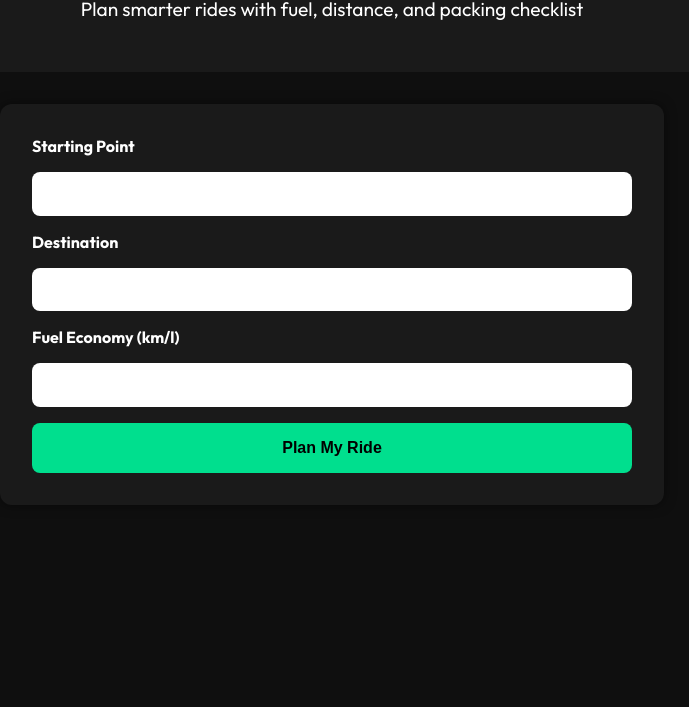
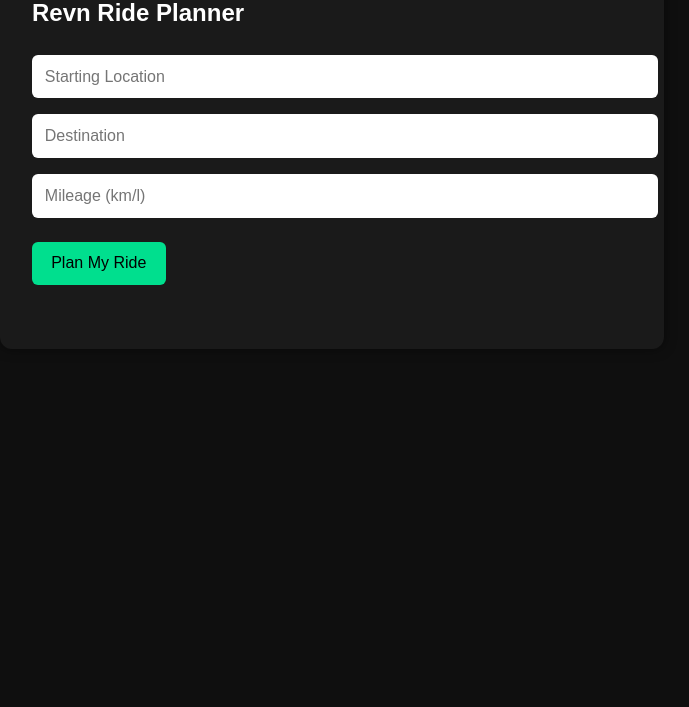
Before and after one commit to zoroo-oo/Revnn, a plain HTML site: page index.html in a window 1280 px wide. Shown: the part 93-800 px from the top of the page, without its empty margins (308-997 px from the left). Drawn offline with Linux system fonts and the light colour scheme.

Commit message:
Update index.html

```diff
--- a/index.html
+++ b/index.html
@@ -3,103 +3,114 @@
 <head>
   <meta charset="UTF-8" />
   <meta name="viewport" content="width=device-width, initial-scale=1.0"/>
-  <title>Revn - Plan Smarter Rides</title>
-  <link href="https://fonts.googleapis.com/css2?family=Outfit:wght@400;700&display=swap" rel="stylesheet">
+  <title>Revn — Plan Your Ride</title>
   <style>
     body {
       font-family: 'Outfit', sans-serif;
-      margin: 0;
-      padding: 0;
-      background: #0f0f0f;
-      color: #fff;
+      background-color: #0f0f0f;
+      color: white;
+      padding: 2rem;
     }
-    header {
+    .container {
+      max-width: 600px;
+      margin: auto;
+      background-color: #1a1a1a;
       padding: 2rem;
-      background: #1a1a1a;
-      text-align: center;
-    }
-    header h1 {
-      font-size: 2.5rem;
-      margin: 0;
-      color: #00df8e;
-    }
-    header p {
-      font-size: 1.2rem;
-      margin-top: 0.5rem;
-    }
-    main {
-      max-width: 600px;
-      margin: 2rem auto;
-      padding: 2rem;
-      background: #1a1a1a;
       border-radius: 12px;
-      box-shadow: 0 0 12px rgba(0, 0, 0, 0.5);
-    }
-    form {
-      display: flex;
-      flex-direction: column;
-      gap: 1rem;
-    }
-    label {
-      font-weight: bold;
+      box-shadow: 0 0 12px rgba(0,0,0,0.5);
     }
     input {
+      width: 100%;
       padding: 0.8rem;
+      margin: 0.5rem 0;
+      border-radius: 6px;
       border: none;
-      border-radius: 8px;
       font-size: 1rem;
     }
     button {
-      background: #00df8e;
+      background-color: #00df8e;
       border: none;
-      padding: 1rem;
-      border-radius: 8px;
-      font-weight: bold;
+      padding: 0.8rem 1.2rem;
       font-size: 1rem;
-      color: #000;
+      border-radius: 6px;
       cursor: pointer;
-      transition: background 0.3s;
+      margin-top: 1rem;
     }
-    button:hover {
-      background: #00b46c;
+    #output {
+      margin-top: 2rem;
     }
+    p { line-height: 1.6; }
   </style>
 </head>
 <body>
-  <header>
-    <h1>Revn</h1>
-    <p>Plan smarter rides with fuel, distance, and packing checklist</p>
-  </header>
-  <main>
-    <form id="revn-form">
-      <label for="start">Starting Point</label>
-      <input type="text" id="start" required>
+  <div class="container">
+    <h2>Revn Ride Planner</h2>
+    <input type="text" id="start" placeholder="Starting Location" />
+    <input type="text" id="end" placeholder="Destination" />
+    <input type="number" id="economy" placeholder="Mileage (km/l)" />
+    <button onclick="planRide()">Plan My Ride</button>
 
-      <label for="end">Destination</label>
-      <input type="text" id="end" required>
-
-      <label for="economy">Fuel Economy (km/l)</label>
-      <input type="number" id="economy" required>
-
-      <button type="submit">Plan My Ride</button>
-    </form>
-  </main>
+    <div id="output"></div>
+  </div>
 
   <script>
-    document.getElementById("revn-form").addEventListener("submit", function(e) {
-      e.preventDefault();
+    const apiKey = "eyJvcmciOiI1YjNjZTM1OTc4NTExMTAwMDFjZjYyNDgiLCJpZCI6Ijg0ZDAwNWNmMTdjMjQyNjVhYWRjMGJmZTFlNWIyNmUzIiwiaCI6Im11cm11cjY0In0=";
+
+    async function getCoordinates(place) {
+      const url = `https://nominatim.openstreetmap.org/search?format=json&q=${encodeURIComponent(place)}`;
+      const res = await fetch(url, { headers: { 'User-Agent': 'RevnApp/1.0' } });
+      const data = await res.json();
+      if (data.length > 0) return [parseFloat(data[0].lon), parseFloat(data[0].lat)];
+      else throw new Error(`Location not found: ${place}`);
+    }
+
+    async function getDistance(startCoords, endCoords) {
+      const res = await fetch("https://api.openrouteservice.org/v2/directions/driving-car", {
+        method: "POST",
+        headers: {
+          "Authorization": apiKey,
+          "Content-Type": "application/json"
+        },
+        body: JSON.stringify({ coordinates: [startCoords, endCoords] })
+      });
+
+      if (!res.ok) {
+        const err = await res.json();
+        throw new Error(err.error || "Failed to fetch route data");
+      }
+
+      const data = await res.json();
+      return data.routes[0].summary.distance / 1000; // km
+    }
+
+    async function planRide() {
       const start = document.getElementById("start").value;
       const end = document.getElementById("end").value;
-      const economy = document.getElementById("economy").value;
+      const economy = parseFloat(document.getElementById("economy").value);
+      const output = document.getElementById("output");
 
-      const params = new URLSearchParams({
-        start: start,
-        end: end,
-        economy: economy
-      });
+      output.innerHTML = "Calculating...";
 
-      window.location.href = "results.html?" + params.toString();
-    });
+      try {
+        const startCoords = await getCoordinates(start);
+        const endCoords = await getCoordinates(end);
+        const distance = await getDistance(startCoords, endCoords);
+
+        const fuelNeeded = (distance / economy).toFixed(2);
+        const fuelCost = (fuelNeeded * 105).toFixed(2); // ₹105/l
+
+        output.innerHTML = `
+          <p><strong>From:</strong> ${start}</p>
+          <p><strong>To:</strong> ${end}</p>
+          <p><strong>Distance:</strong> ${distance.toFixed(2)} km</p>
+          <p><strong>Fuel Needed:</strong> ${fuelNeeded} L</p>
+          <p><strong>Estimated Fuel Cost:</strong> ₹${fuelCost}</p>
+          <p><strong>Checklist:</strong> Helmet, Jacket, Powerbank, First Aid, Vehicle Documents</p>
+        `;
+      } catch (error) {
+        output.innerHTML = `<p style="color: red;">❌ ${error.message}</p>`;
+      }
+    }
   </script>
 </body>
 </html>
```
